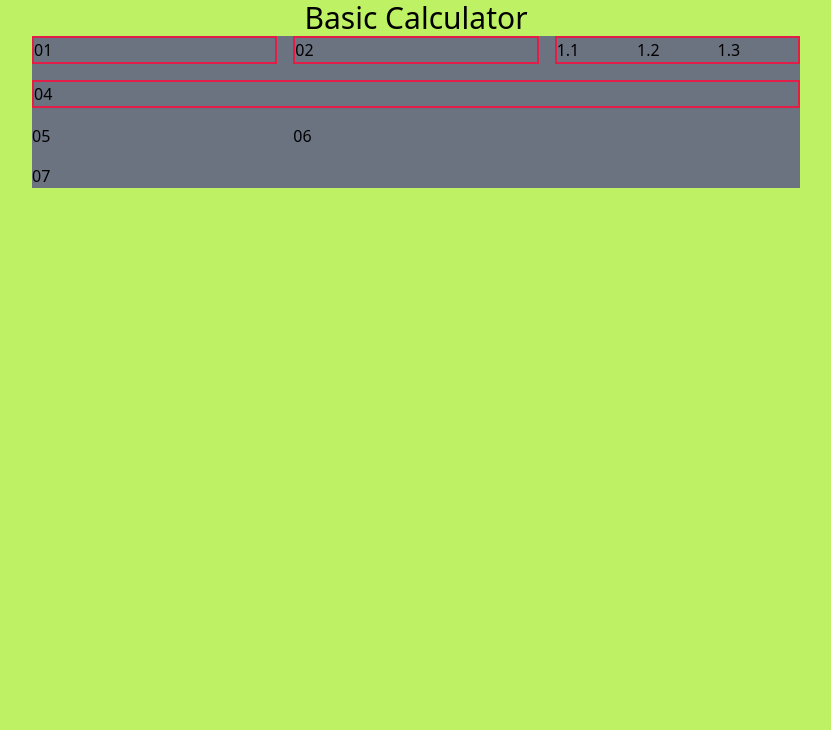
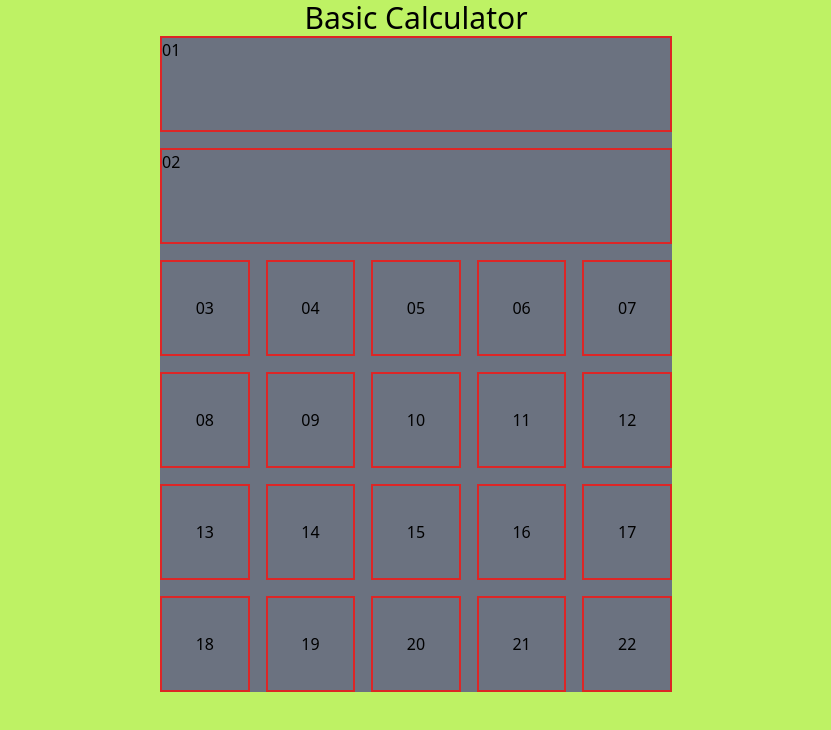
Before and after one commit to hiiirrrooo/calculator, a website: page src/index.html in a window 1280 px wide. Shown: the whole page, without its empty margins (224-1055 px from the left). Drawn offline with Linux system fonts and the light colour scheme.

Commit message:
second commit

```diff
--- a/src/index.html
+++ b/src/index.html
@@ -11,21 +11,36 @@
     <h1 class="text-3xl flex justify-center">
         Basic Calculator
     </h1>
-    <div class="container mx-auto">
-        <div class="container mx-auto flex justify-center grid grid-cols-3 gap-4 bg-gray-500 w-3/5 ">
-            <div class="border-2 border-rose-600">01</div>
-            <div class="border-2 border-rose-600">02</div>
-            <div class="border-2 border-rose-600">
-                <div class="grid grid-cols-3">
-                    <div class="...">1.1</div>
-                    <div class="...">1.2</div>
-                    <div class="...">1.3</div>
-                </div>
+    <div class="container mx-auto flex">
+        <div class="container mx-auto justify-center bg-gray-500 w-2/5 px-px-10">
+            <div class="grid grid-cols-5 gap-4">
+                <div class="border-red-600 border-2 col-span-5 h-24">01</div>
+                <div class="border-red-600 border-2 col-span-5 h-24">02</div>
+
+                <button class="border-red-600 border-2 h-24">03</button>
+                <button class="border-red-600 border-2">04</button>
+                <button class="border-red-600 border-2">05</button>
+                <button class="border-red-600 border-2">06</button>
+                <button class="border-red-600 border-2">07</button>
+
+                <button class="border-red-600 border-2 h-24">08</button>
+                <button class="border-red-600 border-2">09</button>
+                <button class="border-red-600 border-2">10</button>
+                <button class="border-red-600 border-2">11</button>
+                <button class="border-red-600 border-2">12</button>
+
+                <button class="border-red-600 border-2 h-24">13</button>
+                <button class="border-red-600 border-2">14</button>
+                <button class="border-red-600 border-2">15</button>
+                <button class="border-red-600 border-2">16</button>
+                <button class="border-red-600 border-2">17</button>
+
+                <button class="border-red-600 border-2 h-24">18</button>
+                <button class="border-red-600 border-2">19</button>
+                <button class="border-red-600 border-2">20</button>
+                <button class="border-red-600 border-2">21</button>
+                <button class="border-red-600 border-2">22</button>
             </div>
-            <div class="col-span-3 border-2 border-rose-600">04</div>
-            <div class="...">05</div>
-            <div class="...">06</div>
-            <div class="col-span-2 ...">07</div>
         </div>
     </div>
 </body>
```
Also changed, not shown: dist/output.css.
